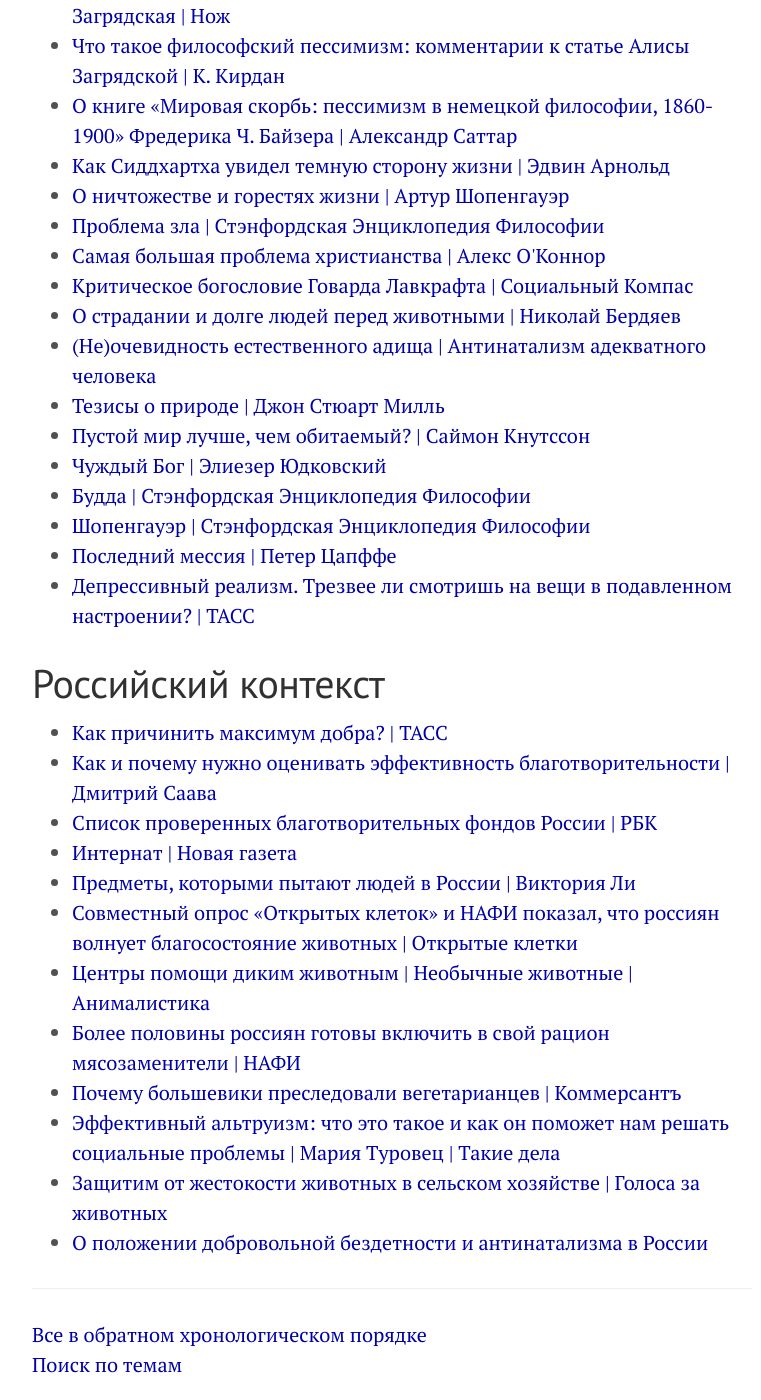
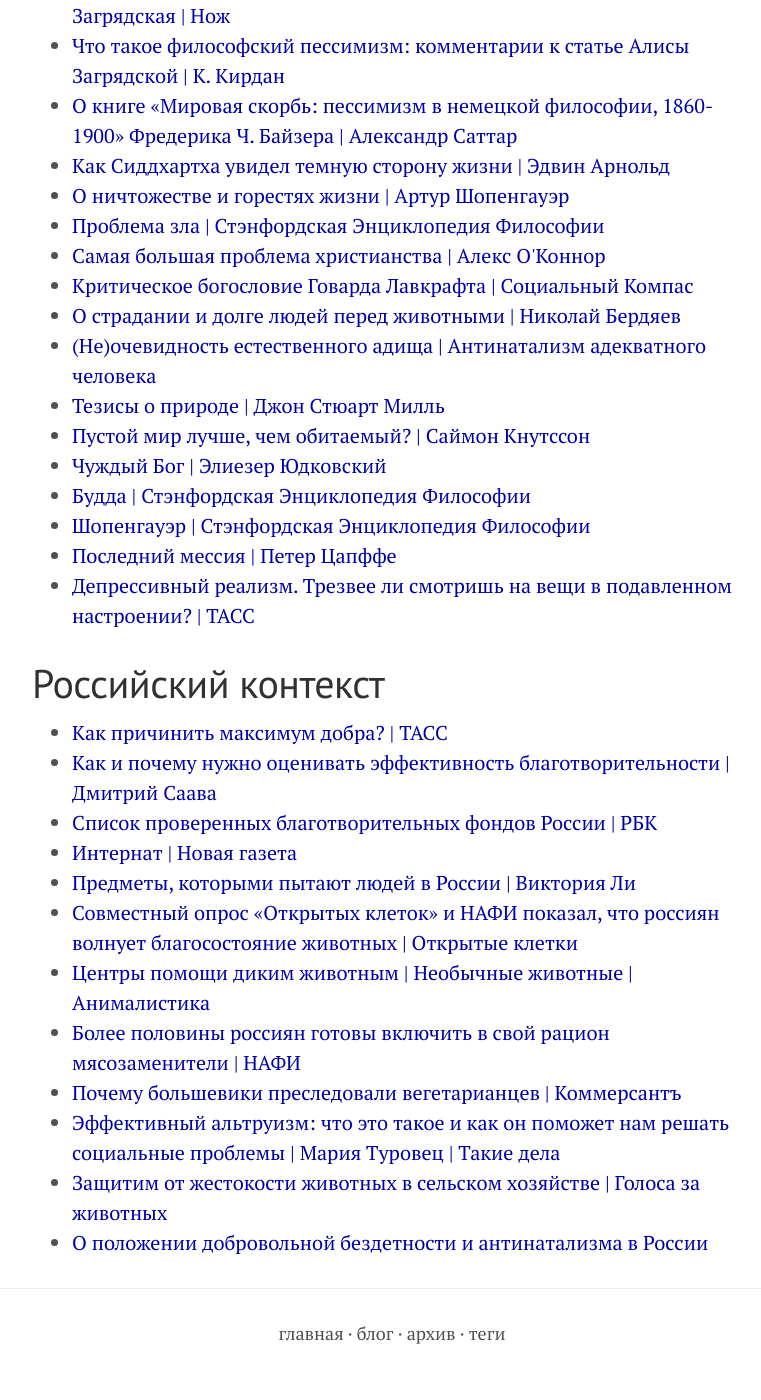
Before and after one commit to ReducingSuffering/reducingsuffering.github.io, a Jekyll site: the page built from index.md, in a window 1280 px wide and 1400 px high, scrolled down 18520 px. Shown: the whole window, without its empty margins (248-1009 px from the left). Built offline with Jekyll 4.4.1, drawn with Linux system fonts in a browser that asks for light colours; after the commit the page ends 19887 px from its top, so only the background shows below that.

Commit message:
add navigation, fix tags

```diff
--- /dev/null
+++ b/_includes/navigation.html
@@ -0,0 +1 @@
+<p class="navigation"><a href="index.html">главная</a> &middot; <a href="blog.html">блог</a> &middot; <a href="archive.html">архив</a> &middot; <a href="tags.html">теги</a></p>
--- a/_layouts/blog.html
+++ b/_layouts/blog.html
@@ -1,6 +1,4 @@
 <!DOCTYPE html>
-
-<!-- МОДИФИЦИРОВАНО -->
 
 <html lang="en-us">
 
@@ -22,4 +20,7 @@
   </div>
 </body>
 
+<hr>
+{% include navigation.html %}
+
 </html>
--- a/archive.html
+++ b/archive.html
@@ -1,7 +1,6 @@
 ---
 layout: blog
-title: "Reducing Suffering: блог"
-nav_id: 1
+title: "Reducing Suffering: архив"
 ---
 За новостями проекта можно следить в соцсетях: <a href="https://vk.com/reducing_suffering">ВКонтакте</a>, <a href="https://t.me/reducing_suffering">Telegram</a>.<br>
 <hr>
--- a/assets/css/my.css
+++ b/assets/css/my.css
@@ -128,9 +128,15 @@
   list-style-type: circle;
 }
 
-/* contents taken from Brian Tomasik's stylesheet */
 .contents {
   background-color: rgb(247, 247, 250);
   padding: 1% 3% 1% 3%;
   border: 0.05em solid rgb(140, 140, 140);
 }
+
+.navigation,
+.navigation a {
+  text-align: center;
+  font-size:18px;
+  color: #505050;
+}
--- a/blog.html
+++ b/blog.html
@@ -1,7 +1,6 @@
 ---
 layout: blog
 title: "Reducing Suffering: блог"
-nav_id: 1
 ---
 За новостями проекта можно следить в соцсетях: <a href="https://vk.com/reducing_suffering">ВКонтакте</a>, <a href="https://t.me/reducing_suffering">Telegram</a>.<br>
 <hr>
--- a/index.md
+++ b/index.md
@@ -39,8 +38,3 @@
   {% endfor %}
   </ul>
 {% endfor %}
-
----
-
-[Все в обратном хронологическом порядке](blog.html)<br>
-[Поиск по темам](tags.html)
--- a/tags.html
+++ b/tags.html
@@ -14,7 +14,7 @@
     <a name="{{ tag[0] }}"></a>
     <h3><b>{{ tag[0] }}</b></h3><ul>
 	{% for post in tag[1] %}
-	  <li>{% include post-entry.html title=post.title authors=post.authors source=post.source %}</li>
+	  <li>{% include post-entry.html post=post %}</li>
 	{% endfor %}</ul>
   {% endfor %}
 </div>
```
Also changed, not shown: other parts of index.md (+0 -1 lines).
